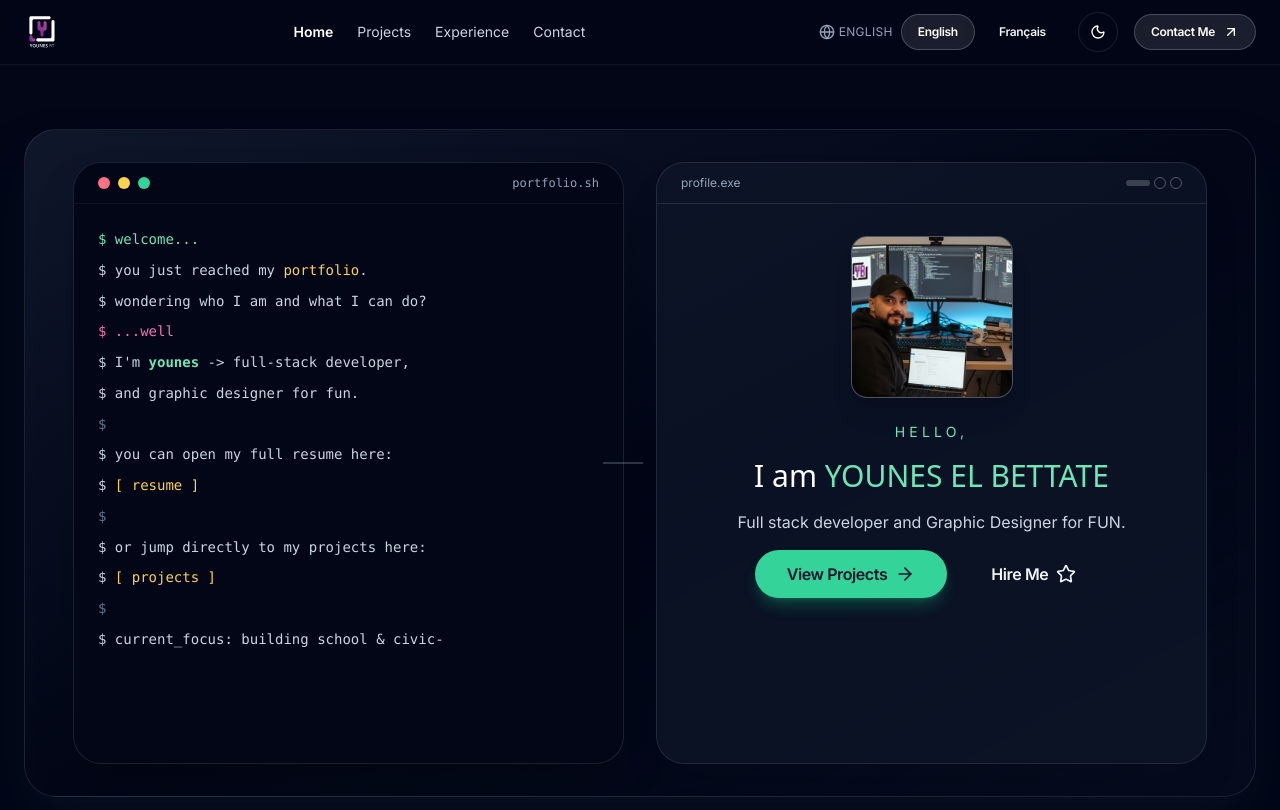
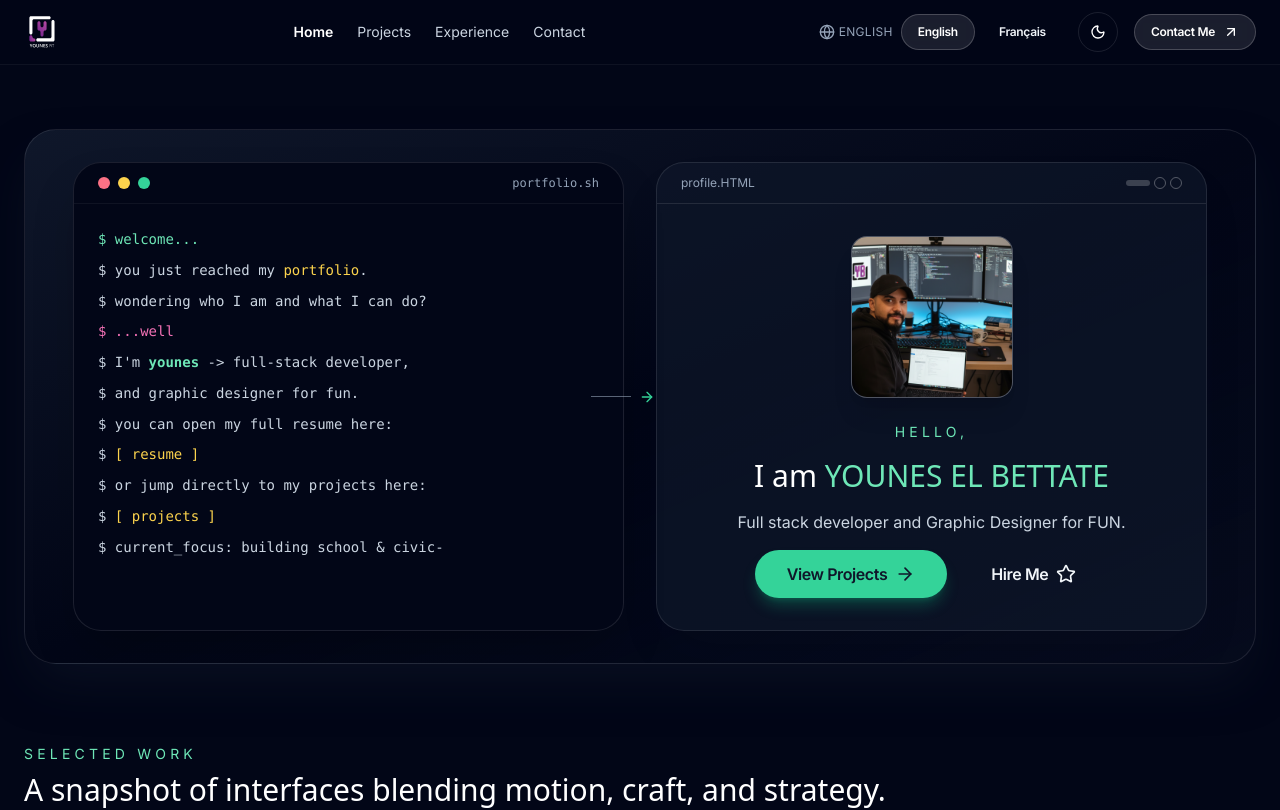
Before and after one commit to Younes-bt/my_porfolio, a React (Vite) app: page / in a window 1280 px wide. Shown: the top 810 px of the page. Built offline with nearby package versions, Linux system fonts and the light colour scheme; a web font is replaced by a local one.

Commit message:
hero page update (add an arrow)

```diff
--- a/src/pages/Home.jsx
+++ b/src/pages/Home.jsx
@@ -28,7 +28,7 @@ const terminalScript = [
     ],
   },
   { tokens: [{ text: '$ and graphic designer for fun.', className: 'text-slate-300' }] },
-  { tokens: [{ text: '$', className: 'text-slate-500' }] },
+
   { tokens: [{ text: '$ you can open my full resume here:', className: 'text-slate-300' }] },
   {
     tokens: [
@@ -36,7 +36,6 @@ const terminalScript = [
       { text: '[ resume ]', className: 'text-amber-300' },
     ],
   },
-  { tokens: [{ text: '$', className: 'text-slate-500' }] },
   { tokens: [{ text: '$ or jump directly to my projects here:', className: 'text-slate-300' }] },
   {
     tokens: [
@@ -44,7 +43,7 @@ const terminalScript = [
       { text: '[ projects ]', className: 'text-amber-300' },
     ],
   },
-  { tokens: [{ text: '$', className: 'text-slate-500' }] },
+
   {
     tokens: [
       {
@@ -53,8 +52,6 @@ const terminalScript = [
       },
     ],
   },
-  { tokens: [{ text: '$', className: 'text-emerald-300' }] },
-  { tokens: [{ text: '$', className: 'text-emerald-300' }] },
   {
     tokens: [
       { text: '$ ', className: 'text-slate-400' },
@@ -84,7 +81,16 @@ export default function HomePage() {
               <p className="ml-auto font-mono text-xs text-slate-400">portfolio.sh</p>
             </div>
             <TerminalTyping />
-            <div className="absolute -right-5 top-1/2 hidden h-px w-10 -translate-y-1/2 bg-slate-400/60 lg:block" />
+            <div className="absolute -right-8 top-1/2 hidden -translate-y-1/2 items-center gap-2 text-slate-300 lg:flex">
+              <span className="h-px w-10 bg-slate-400/60" />
+              <ArrowRight className="h-4 w-4 text-emerald-400" />
+            </div>
+            <div className="lg:hidden">
+              <div className="flex flex-col items-center gap-1 py-4 text-emerald-400">
+                <span className="h-px w-12 bg-emerald-400/40" />
+                <ArrowRight className="h-5 w-5 rotate-90" />
+              </div>
+            </div>
           </motion.div>
 
           <motion.div
@@ -94,7 +100,7 @@ export default function HomePage() {
             className="rounded-[24px] border border-slate-900/10 bg-white/80 shadow-2xl shadow-slate-900/10 dark:border-white/10 dark:bg-slate-900/70 sm:rounded-[28px]"
           >
             <div className="flex items-center justify-between rounded-t-[24px] border-b border-slate-900/10 px-4 py-3 text-xs text-slate-500 dark:border-white/10 dark:text-slate-400 sm:rounded-t-[28px] sm:px-6">
-              <span>profile.exe</span>
+              <span>profile.HTML</span>
               <div className="flex items-center gap-1 text-slate-400">
                 <span className="h-1.5 w-6 rounded-full bg-slate-200 dark:bg-white/20" />
                 <span className="h-3 w-3 rounded-full border border-slate-300 dark:border-white/30" />
```
